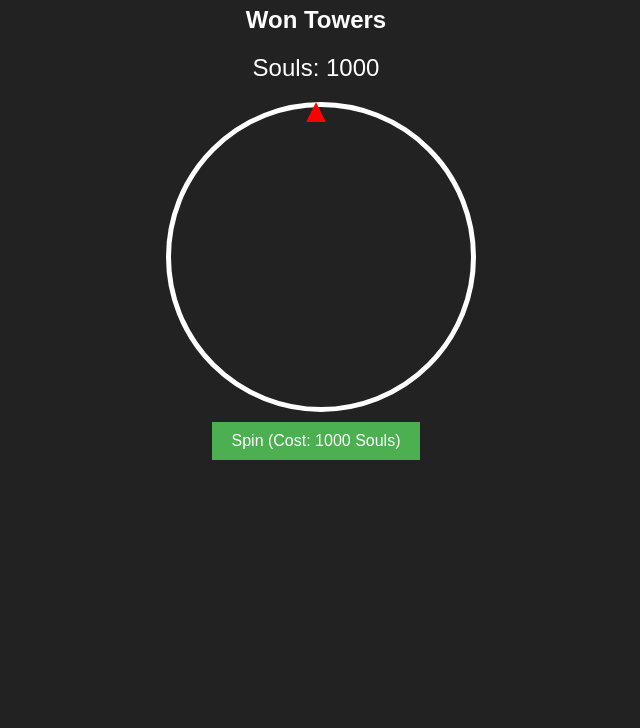
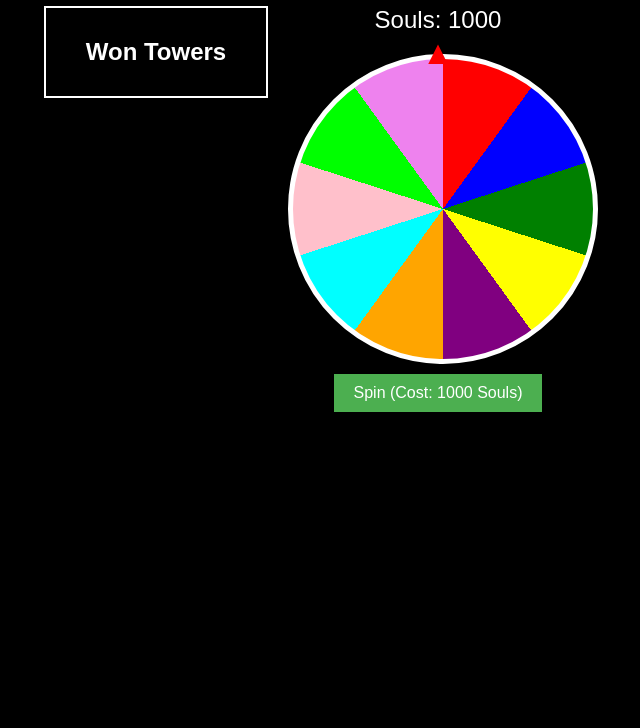
Before and after one commit to almondlouie/smog, a plain HTML site: page index.html in a window 1280 px wide. Shown: the part 72-800 px from the top of the page, without its empty margins (324-964 px from the left). Drawn offline with Linux system fonts and the light colour scheme.

Commit message:
Update style.css

```diff
--- a/style.css
+++ b/style.css
@@ -1,12 +1,31 @@
 body {
-  font-family: Arial, sans-serif;
+  font-family: 'Arial', sans-serif;
   text-align: center;
-  background-color: #222;
+  background-color: black;
   color: white;
 }
 
 h1 {
   margin-top: 20px;
+  font-size: 2em;
+}
+
+.game-container {
+  display: flex;
+  justify-content: center;
+  align-items: flex-start;
+  gap: 20px;
+  margin-top: 20px;
+}
+
+.inventory {
+  width: 200px;
+  border: 2px solid white;
+  padding: 10px;
+}
+
+.wheel-section {
+  text-align: center;
 }
 
 #currency {
@@ -22,43 +41,28 @@ h1 {
 }
 
 .wheel {
-  position: relative;
   width: 100%;
   height: 100%;
   border-radius: 50%;
   border: 5px solid white;
-  display: flex;
-  justify-content: center;
-  align-items: center;
+  background: conic-gradient(
+    red 0deg 36deg,
+    blue 36deg 72deg,
+    green 72deg 108deg,
+    yellow 108deg 144deg,
+    purple 144deg 180deg,
+    orange 180deg 216deg,
+    cyan 216deg 252deg,
+    pink 252deg 288deg,
+    lime 288deg 324deg,
+    violet 324deg 360deg
+  );
   transition: transform 3s ease-out;
-}
-
-.segment {
-  position: absolute;
-  width: 50%;
-  height: 50%;
-  top: 50%;
-  left: 50%;
-  transform-origin: 0% 0%;
-  transform: rotate(calc(36deg * var(--i))) skewY(-10deg);
-  display: flex;
-  flex-direction: column;
-  align-items: center;
-  justify-content: center;
-  padding: 10px;
-  color: black;
-  font-weight: bold;
-}
-
-.segment img {
-  width: 30px;
-  height: 30px;
-  margin-bottom: 5px;
 }
 
 .pointer {
   position: absolute;
-  top: 0;
+  top: -10px;
   left: 50%;
   width: 20px;
   height: 20px;
```
